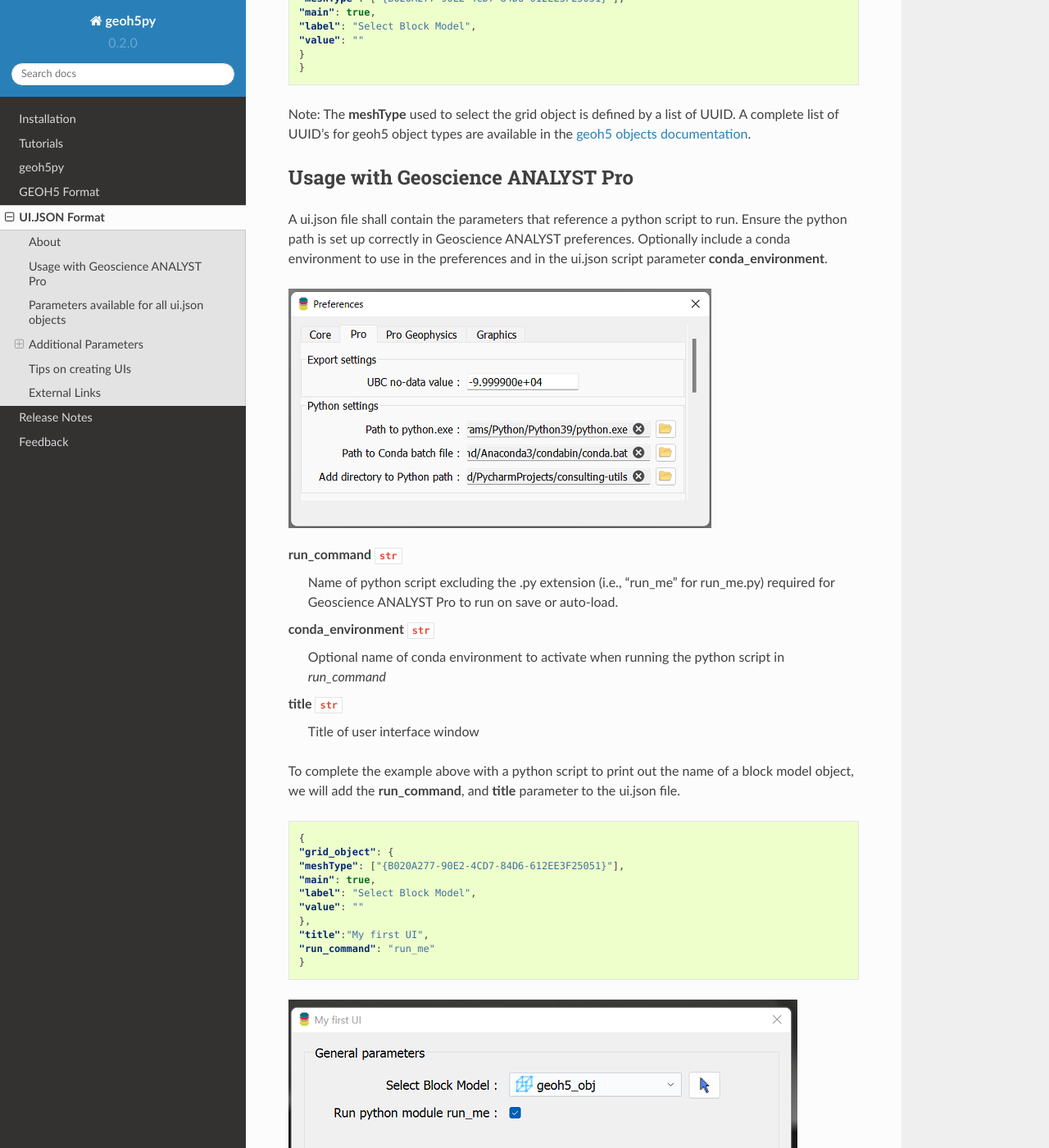
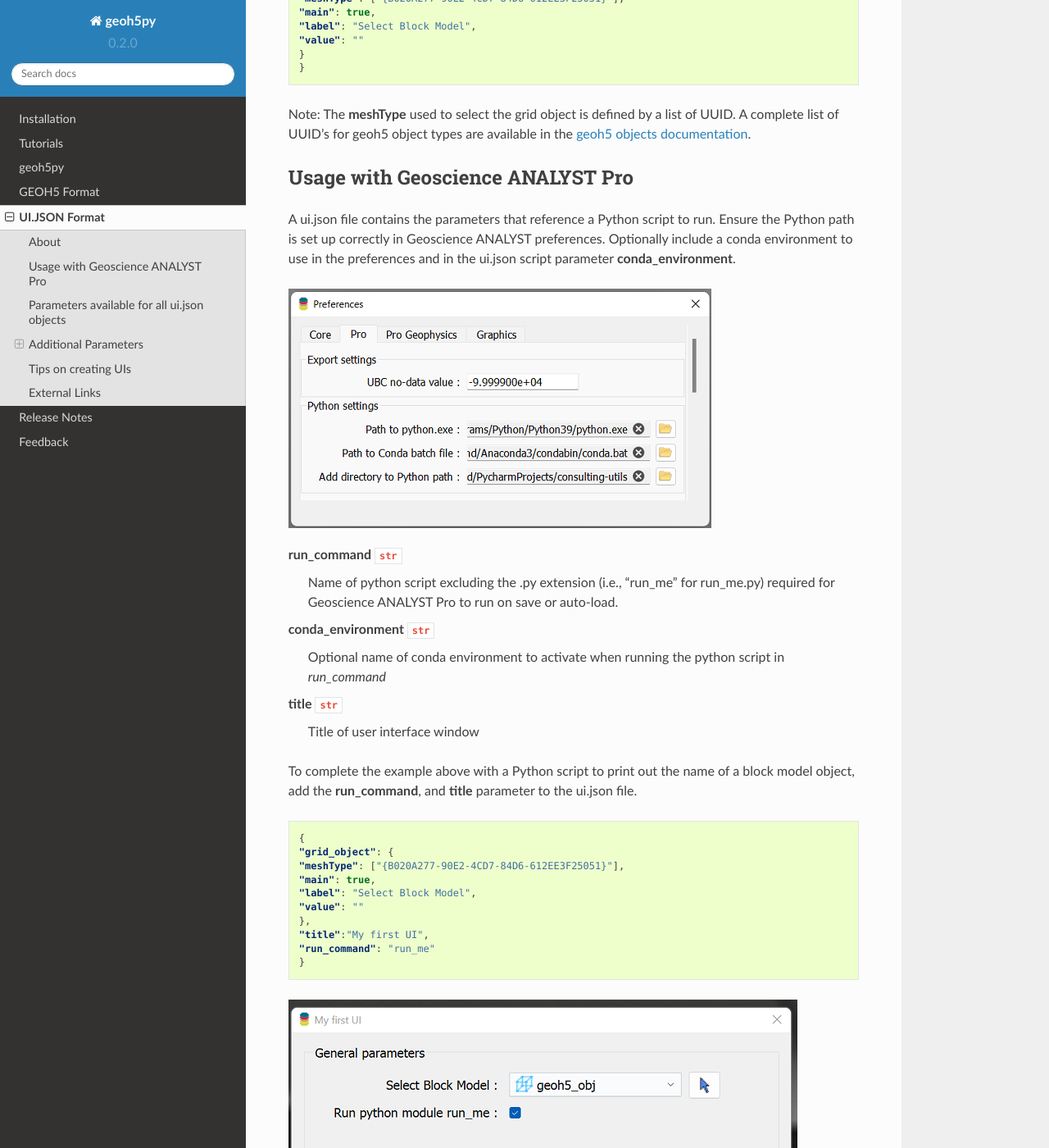
Before and after one commit to MiraGeoscience/geoh5py, a Sphinx documentation site: the page built from docs/content/uijson_format/index.rst, in a window 1280 px wide and 1400 px high, scrolled down 512 px. Shown: the whole window at 82% size. Built offline with Sphinx 7.4.7 and the Read the Docs theme 2.0.0, drawn with Linux system fonts in a browser that asks for light colours; some of the changed text lies outside the part shown.

Commit message:
Added reviewers requested changes.

```diff
--- a/docs/content/uijson_format/index.rst
+++ b/docs/content/uijson_format/index.rst
@@ -28,7 +28,7 @@
 
 Usage with Geoscience ANALYST Pro
 ^^^^^^^^^^^^^^^^^^^^^^^^^^^^^^^^^
-A ui.json file shall contain the parameters that reference a python script to run. Ensure the python path is set up correctly in Geoscience ANALYST preferences. Optionally include a conda environment to use in the preferences and in the ui.json script parameter **conda_environment**.
+A ui.json file contains the parameters that reference a Python script to run. Ensure the Python path is set up correctly in Geoscience ANALYST preferences. Optionally include a conda environment to use in the preferences and in the ui.json script parameter **conda_environment**.
 
 .. figure:: ./images/ANALYST_preferences.png
 
@@ -40,7 +40,7 @@
 title ``str``
     Title of user interface window
 
-To complete the example above with a python script to print out the name of a block model object, we will add the **run_command**, and **title** parameter to the ui.json file.
+To complete the example above with a Python script to print out the name of a block model object, add the **run_command**, and **title** parameter to the ui.json file.
 
 .. code-block:: json
 
```
Also changed, not shown: other parts of docs/content/uijson_format/index.rst (+1 -1 lines), 1 other file.
